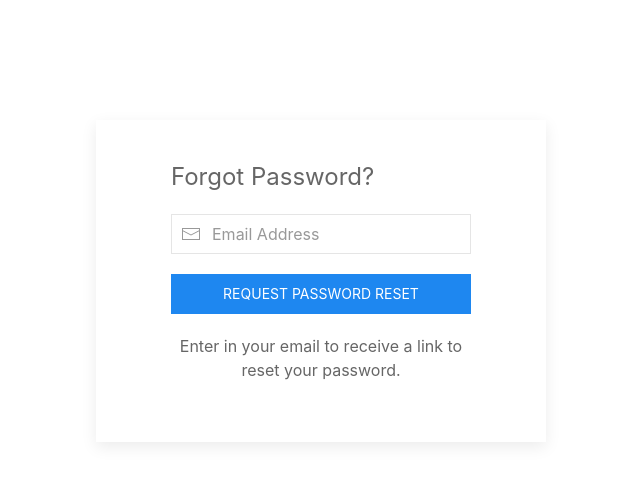
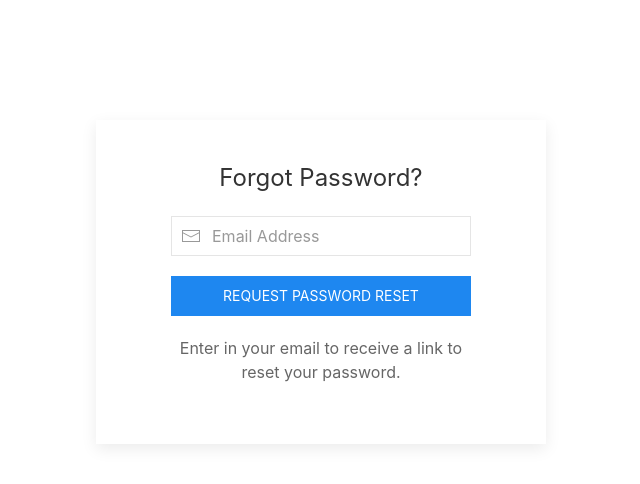
Before and after one commit to arpanneupane19/Chattr, a Flask app: page /forgot-password in a window 1280 px wide. Shown: the top 484 px of the page, without its empty margins (319-959 px from the left). Run offline with Flask 2, Linux system fonts and the light colour scheme; some libraries are stand-ins or nearby versions.

Commit message:
minor changes for alignment

```diff
--- a/app/templates/forgot_password.html
+++ b/app/templates/forgot_password.html
@@ -10,7 +10,7 @@
     <div
         class="uk-card uk-card-default uk-card-body uk-width-large uk-flex uk-flex-center uk-margin-medium-top uk-margin-auto">
         <fieldset class="uk-fieldset">
-            <label class="uk-legend">Forgot Password?</label>
+            <p class="uk-text uk-text-large uk-text-center uk-text-emphasis">Forgot Password?</p>
             <form method='POST'>
                 {{form.hidden_tag()}}
 
--- a/app/templates/reset_password.html
+++ b/app/templates/reset_password.html
@@ -10,7 +10,7 @@
     <div
         class="uk-card uk-card-default uk-card-body uk-width-large uk-flex uk-flex-center uk-margin-medium-top uk-margin-auto">
         <fieldset class="uk-fieldset">
-            <label class="uk-legend">Reset Password</label>
+            <p class="uk-text uk-text-large uk-text-center uk-text-emphasis">Reset Password</p>
             <form method='POST'>
                 {{form.hidden_tag()}}
 
@@ -21,14 +21,12 @@
                     </div>
                 </div>
 
-
                 <div class="uk-margin">
                     <div class="uk-inline uk-width-medium uk-margin-auto">
                         <span class="uk-form-icon" uk-icon="icon: lock"></span>
                         {{form.password(class="uk-input")}}
                     </div>
                 </div>
-
 
                 <div class="uk-margin">
                     <div class='uk-inline uk-width-medium uk-margin-auto'>
```
